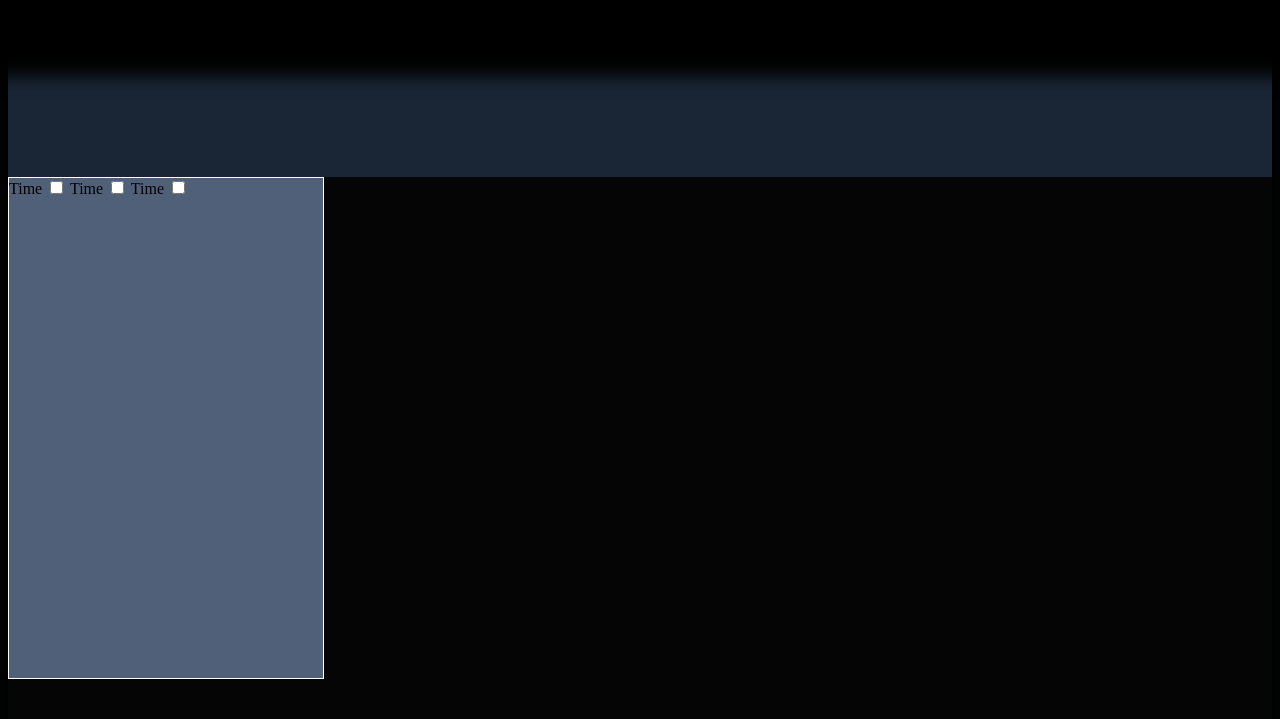
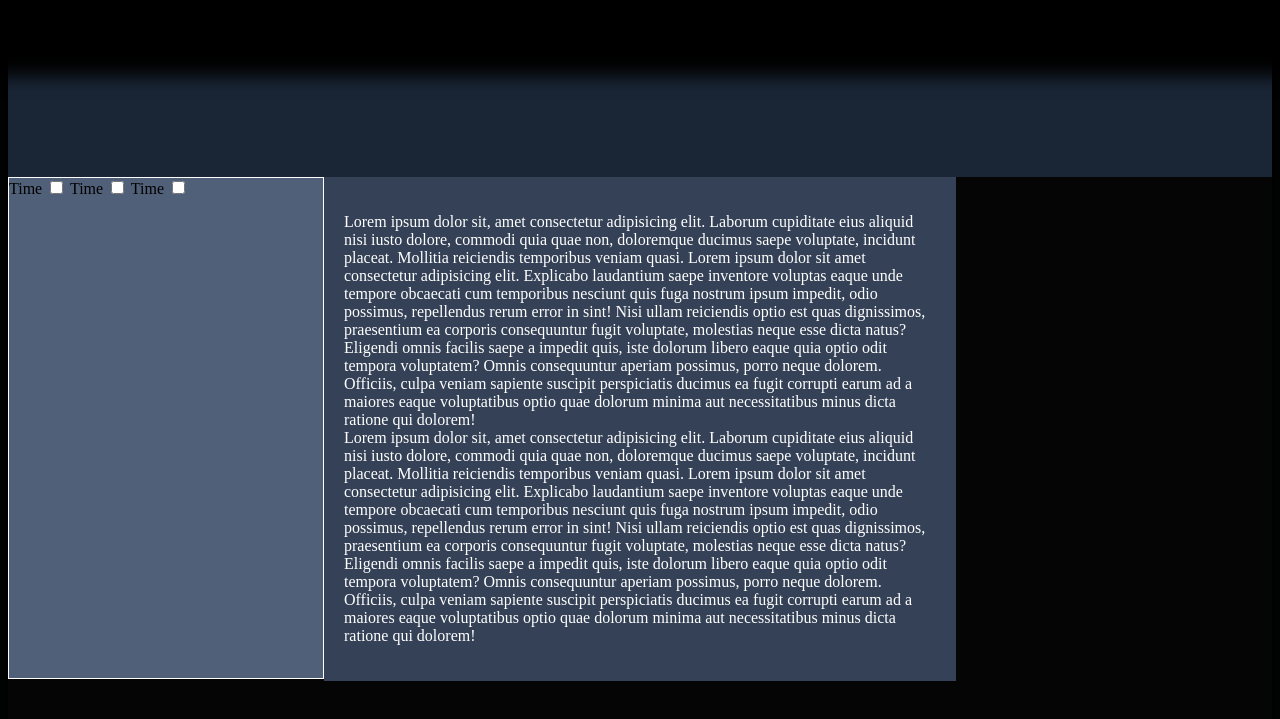
Before and after one commit to Anatoliy472/shop-cope, a plain HTML site: page index.html in a window 1280 px wide. Shown: the part 73-792 px from the top of the page. Drawn offline with Linux system fonts and the light colour scheme.

Commit message:
changed nav-2

```diff
--- a/index.html
+++ b/index.html
@@ -64,7 +64,46 @@
               <input type="checkbox" />
             </form>
           </div>
-          <div class="nav-2"></div>
+          <div class="nav-2">
+            <ul>
+              <li style="font-size: 16px; color: white; list-style-type: none">
+                Lorem ipsum dolor sit, amet consectetur adipisicing elit.
+                Laborum cupiditate eius aliquid nisi iusto dolore, commodi quia
+                quae non, doloremque ducimus saepe voluptate, incidunt placeat.
+                Mollitia reiciendis temporibus veniam quasi. Lorem ipsum dolor
+                sit amet consectetur adipisicing elit. Explicabo laudantium
+                saepe inventore voluptas eaque unde tempore obcaecati cum
+                temporibus nesciunt quis fuga nostrum ipsum impedit, odio
+                possimus, repellendus rerum error in sint! Nisi ullam reiciendis
+                optio est quas dignissimos, praesentium ea corporis consequuntur
+                fugit voluptate, molestias neque esse dicta natus? Eligendi
+                omnis facilis saepe a impedit quis, iste dolorum libero eaque
+                quia optio odit tempora voluptatem? Omnis consequuntur aperiam
+                possimus, porro neque dolorem. Officiis, culpa veniam sapiente
+                suscipit perspiciatis ducimus ea fugit corrupti earum ad a
+                maiores eaque voluptatibus optio quae dolorum minima aut
+                necessitatibus minus dicta ratione qui dolorem!
+              </li>
+              <li style="font-size: 16px; color: white; list-style-type: none">
+                Lorem ipsum dolor sit, amet consectetur adipisicing elit.
+                Laborum cupiditate eius aliquid nisi iusto dolore, commodi quia
+                quae non, doloremque ducimus saepe voluptate, incidunt placeat.
+                Mollitia reiciendis temporibus veniam quasi. Lorem ipsum dolor
+                sit amet consectetur adipisicing elit. Explicabo laudantium
+                saepe inventore voluptas eaque unde tempore obcaecati cum
+                temporibus nesciunt quis fuga nostrum ipsum impedit, odio
+                possimus, repellendus rerum error in sint! Nisi ullam reiciendis
+                optio est quas dignissimos, praesentium ea corporis consequuntur
+                fugit voluptate, molestias neque esse dicta natus? Eligendi
+                omnis facilis saepe a impedit quis, iste dolorum libero eaque
+                quia optio odit tempora voluptatem? Omnis consequuntur aperiam
+                possimus, porro neque dolorem. Officiis, culpa veniam sapiente
+                suscipit perspiciatis ducimus ea fugit corrupti earum ad a
+                maiores eaque voluptatibus optio quae dolorum minima aut
+                necessitatibus minus dicta ratione qui dolorem!
+              </li>
+            </ul>
+          </div>
           <div class="nav-3"></div>
         </div>
       </div>
--- a/style.css
+++ b/style.css
@@ -100,3 +100,13 @@ border: solid 1px white;
 height: 500px;
 width: 300pz;
 }
+.section-nav{
+display: flex;
+}
+.nav-2{
+    background-color: #344156;
+
+}
+.nav-2 ul{
+padding: 20px;
+}
```
